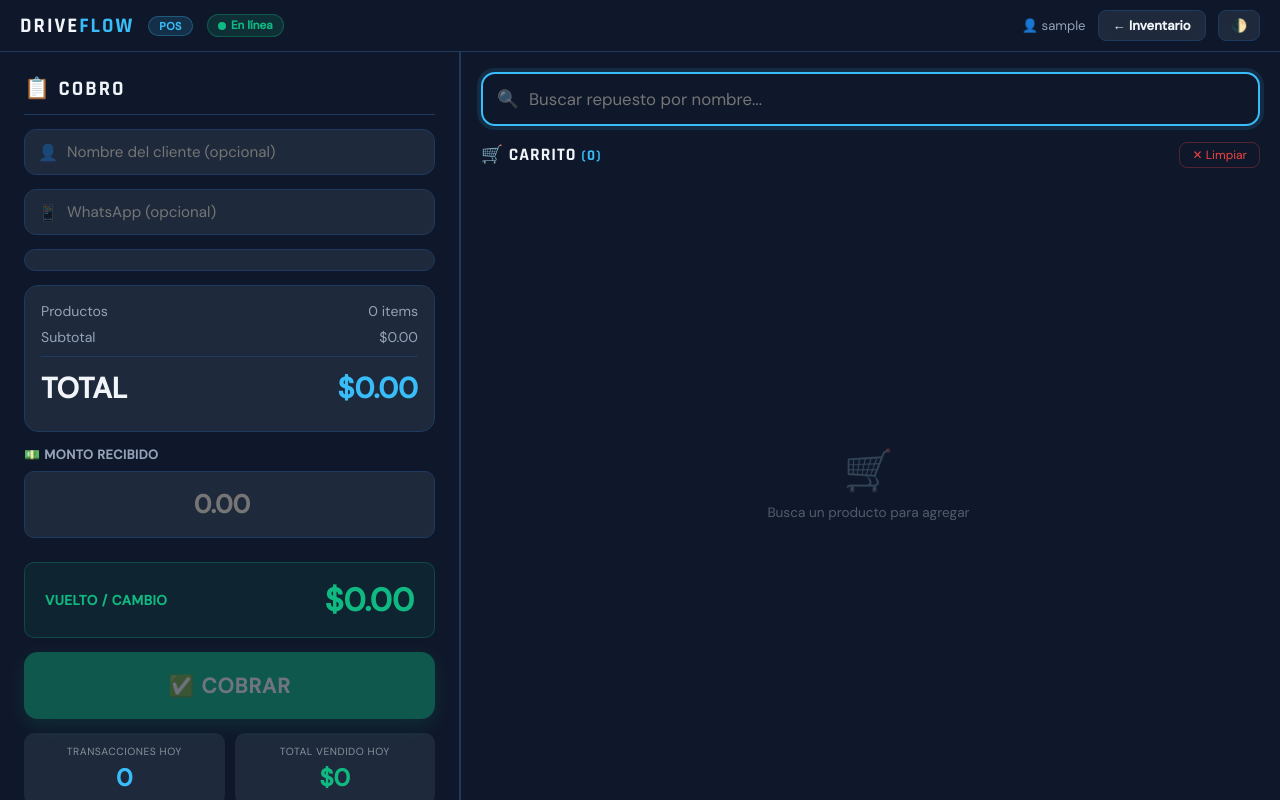
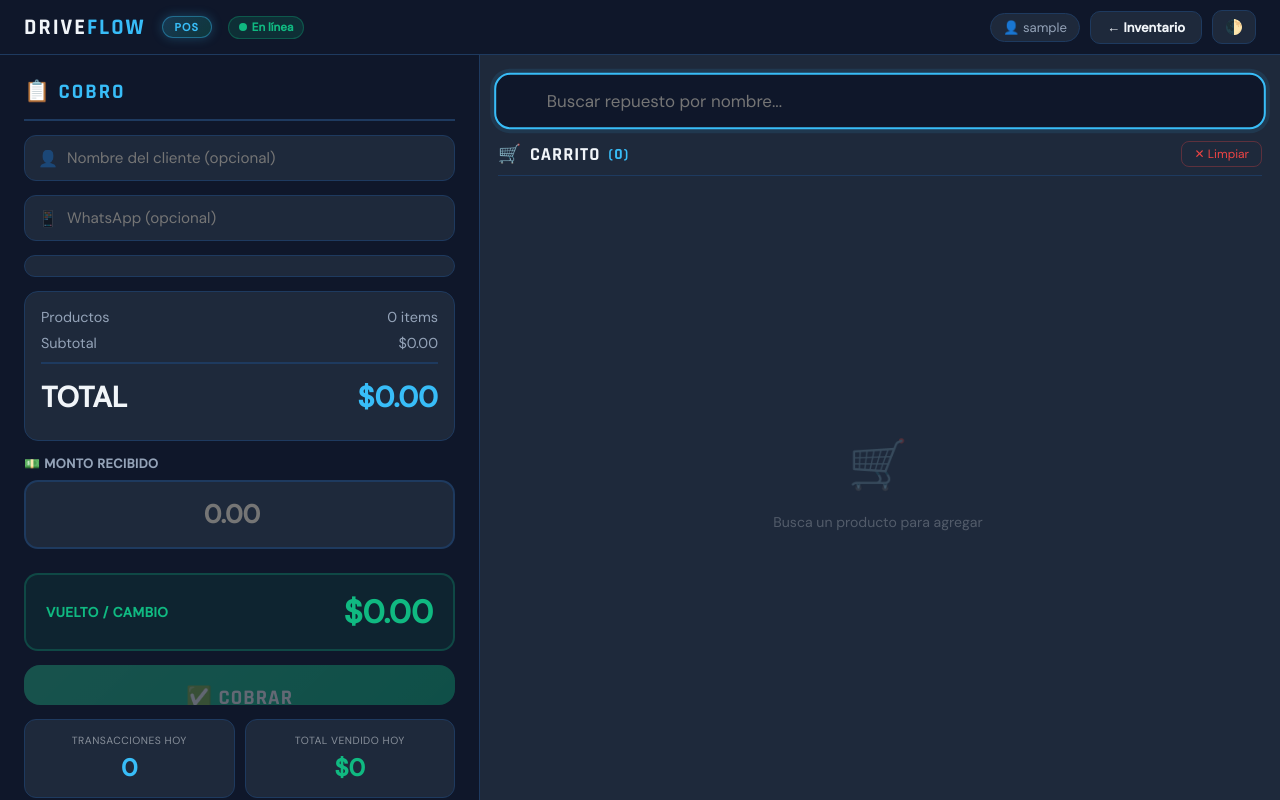
Before and after one commit to FrancoC94/Web-inventario, a Flask app: page /pos/ in a window 1280 px wide. Run offline with Flask 3, Linux system fonts and the light colour scheme; the visitor is signed in with stand-in values (Sample User, id 1); data that the repository does not hold is empty.

Commit message:
INVENTARIO WEB

```diff
--- a/templates/pos.html
+++ b/templates/pos.html
@@ -29,107 +29,117 @@
         body { background:var(--bg); color:var(--text); font-family:'DM Sans',sans-serif; height:100vh; overflow:hidden; display:flex; flex-direction:column; transition:background var(--t),color var(--t); }
 
         /* TOPBAR */
-        .topbar { display:flex; justify-content:space-between; align-items:center; padding:10px 20px; background:var(--panel); border-bottom:1px solid var(--border); flex-shrink:0; }
-        .topbar-left { display:flex; align-items:center; gap:14px; }
-        .logo { font-family:'Rajdhani',sans-serif; font-size:1.3em; font-weight:700; letter-spacing:2px; }
+        .topbar { display:flex; justify-content:space-between; align-items:center; padding:10px 24px; background:var(--panel); border-bottom:1px solid var(--border); flex-shrink:0; }
+        .topbar-left { display:flex; align-items:center; gap:16px; }
+        .logo { font-family:'Rajdhani',sans-serif; font-size:1.4em; font-weight:700; letter-spacing:2px; }
         .logo span { color:var(--primary); }
-        .pos-tag { background:rgba(56,189,248,.15); color:var(--primary); border:1px solid rgba(56,189,248,.3); font-size:.68em; font-weight:700; padding:2px 10px; border-radius:20px; letter-spacing:.5px; }
-        .topbar-right { display:flex; align-items:center; gap:12px; }
-        .user-chip { font-size:.82em; color:var(--muted); }
-        .btn-nav { background:var(--panel2); border:1px solid var(--border); color:var(--text); padding:6px 14px; border-radius:8px; text-decoration:none; font-size:.82em; font-weight:600; transition:var(--t); }
-        .btn-nav:hover { border-color:var(--primary); color:var(--primary); }
-        .theme-btn { background:var(--panel2); border:1px solid var(--border); color:var(--text); padding:6px 12px; border-radius:8px; cursor:pointer; font-size:.82em; font-family:inherit; }
+        .pos-tag { background:linear-gradient(135deg,rgba(56,189,248,.2),rgba(16,185,129,.2)); color:var(--primary); border:1px solid rgba(56,189,248,.4); font-size:.68em; font-weight:700; padding:3px 12px; border-radius:20px; letter-spacing:1px; animation:glow 2s ease infinite; }
+        @keyframes glow { 0%,100%{box-shadow:0 0 0 rgba(56,189,248,0)} 50%{box-shadow:0 0 12px rgba(56,189,248,.3)} }
+        .topbar-right { display:flex; align-items:center; gap:10px; }
+        .user-chip { font-size:.82em; color:var(--muted); background:var(--panel2); padding:5px 12px; border-radius:20px; border:1px solid var(--border); }
+        .btn-nav { background:var(--panel2); border:1px solid var(--border); color:var(--text); padding:7px 16px; border-radius:10px; text-decoration:none; font-size:.82em; font-weight:600; transition:all .2s; }
+        .btn-nav:hover { border-color:var(--primary); color:var(--primary); transform:translateY(-1px); }
+        .theme-btn { background:var(--panel2); border:1px solid var(--border); color:var(--text); padding:7px 12px; border-radius:10px; cursor:pointer; font-size:.9em; font-family:inherit; transition:all .2s; }
+        .theme-btn:hover { transform:rotate(20deg); border-color:var(--primary); }
 
         /* LAYOUT PRINCIPAL */
-        .pos-layout { display:grid; grid-template-columns:460px 1fr; flex:1; overflow:hidden; gap:0; }
+        .pos-layout { display:grid; grid-template-columns:480px 1fr; flex:1; overflow:hidden; gap:0; }
 
-        /* PANEL IZQUIERDO — Cobro (grande) */
+        /* PANEL IZQUIERDO — Cobro */
         .panel-left { display:flex; flex-direction:column; padding:24px; gap:14px; overflow-y:auto; background:var(--panel); border-right:1px solid var(--border); }
 
         /* PANEL DERECHO — Buscador + Carrito */
-        .panel-right { background:var(--panel2); display:flex; flex-direction:column; padding:16px; gap:12px; overflow:hidden; }
+        .panel-right { background:var(--panel2); display:flex; flex-direction:column; padding:18px; gap:12px; overflow:hidden; }
 
         /* BUSCADOR */
         .search-wrap { position:relative; }
-        .search-input { width:100%; background:var(--panel); border:2px solid var(--border); color:var(--text); padding:14px 20px 14px 46px; border-radius:14px; font-family:inherit; font-size:1.05em; outline:none; transition:border-color var(--t), box-shadow var(--t); }
-        .search-input:focus { border-color:var(--primary); box-shadow:0 0 0 4px rgba(56,189,248,.12); }
-        .search-icon { position:absolute; left:16px; top:50%; transform:translateY(-50%); font-size:1.1em; opacity:.5; pointer-events:none; }
-        .search-results { position:absolute; top:calc(100% + 6px); left:0; right:0; background:var(--panel); border:1px solid var(--border); border-radius:12px; box-shadow:0 12px 40px rgba(0,0,0,.4); z-index:50; overflow:hidden; display:none; }
-        .search-results.show { display:block; }
-        .result-item { display:flex; justify-content:space-between; align-items:center; padding:12px 16px; cursor:pointer; transition:background var(--t); border-bottom:1px solid var(--border); }
+        .search-input { width:100%; background:var(--panel); border:2px solid var(--border); color:var(--text); padding:15px 20px 15px 50px; border-radius:16px; font-family:inherit; font-size:1.05em; outline:none; transition:all .25s; }
+        .search-input:focus { border-color:var(--primary); box-shadow:0 0 0 4px rgba(56,189,248,.1); transform:scale(1.01); }
+        .search-icon { position:absolute; left:17px; top:50%; transform:translateY(-50%); font-size:1.15em; opacity:.5; pointer-events:none; transition:opacity .2s; }
+        .search-wrap:focus-within .search-icon { opacity:1; }
+        .search-results { position:absolute; top:calc(100% + 8px); left:0; right:0; background:var(--panel); border:1px solid var(--primary); border-radius:14px; box-shadow:0 16px 48px rgba(0,0,0,.5); z-index:50; overflow:hidden; display:none; }
+        .search-results.show { display:block; animation:dropIn .18s ease; }
+        @keyframes dropIn { from{opacity:0;transform:translateY(-6px)} to{opacity:1;transform:translateY(0)} }
+        .result-item { display:flex; justify-content:space-between; align-items:center; padding:13px 18px; cursor:pointer; transition:background .15s; border-bottom:1px solid var(--border); gap:10px; }
         .result-item:last-child { border-bottom:none; }
-        .result-item:hover { background:rgba(56,189,248,.06); }
-        .result-nombre { font-weight:600; font-size:.92em; margin-bottom:2px; }
+        .result-item:hover { background:rgba(56,189,248,.08); }
+        .result-item:hover .result-nombre { color:var(--primary); }
+        .result-foto { width:36px; height:36px; border-radius:8px; object-fit:cover; flex-shrink:0; background:var(--panel2); }
+        .result-nombre { font-weight:700; font-size:.92em; margin-bottom:2px; transition:color .15s; }
         .result-precio { font-size:.82em; color:var(--primary); font-weight:700; }
-        .result-stock { font-size:.75em; padding:2px 8px; border-radius:10px; font-weight:700; }
+        .result-stock { font-size:.75em; padding:3px 10px; border-radius:12px; font-weight:700; flex-shrink:0; }
         .stock-ok  { background:rgba(16,185,129,.15); color:var(--success); }
         .stock-low { background:rgba(245,158,11,.15);  color:var(--warning); }
         .stock-out { background:rgba(239,68,68,.15);   color:var(--danger); }
-        .no-results { padding:20px; text-align:center; opacity:.4; font-size:.88em; }
+        .no-results { padding:24px; text-align:center; opacity:.4; font-size:.88em; }
 
         /* CARRITO */
-        .carrito-header { display:flex; justify-content:space-between; align-items:center; }
-        .carrito-title { font-family:'Rajdhani',sans-serif; font-size:1.1em; font-weight:700; letter-spacing:1px; }
-        .btn-clear { background:none; border:1px solid rgba(239,68,68,.3); color:var(--danger); padding:4px 12px; border-radius:8px; font-size:.75em; cursor:pointer; font-family:inherit; transition:var(--t); }
-        .btn-clear:hover { background:rgba(239,68,68,.1); }
+        .carrito-header { display:flex; justify-content:space-between; align-items:center; padding-bottom:8px; border-bottom:1px solid var(--border); }
+        .carrito-title { font-family:'Rajdhani',sans-serif; font-size:1.15em; font-weight:700; letter-spacing:1px; display:flex; align-items:center; gap:8px; }
+        .cart-icon { display:inline-block; transition:transform .3s; }
+        .cart-icon.bounce { animation:cartBounce .4s cubic-bezier(.36,.07,.19,.97); }
+        @keyframes cartBounce { 0%,100%{transform:scale(1)} 30%{transform:scale(1.3) rotate(-10deg)} 60%{transform:scale(.9) rotate(5deg)} }
+        .btn-clear { background:none; border:1px solid rgba(239,68,68,.3); color:var(--danger); padding:4px 12px; border-radius:8px; font-size:.75em; cursor:pointer; font-family:inherit; transition:all .2s; }
+        .btn-clear:hover { background:rgba(239,68,68,.1); transform:scale(1.05); }
 
         .carrito-lista { flex:1; overflow-y:auto; display:flex; flex-direction:column; gap:8px; padding-right:4px; }
         .carrito-lista::-webkit-scrollbar { width:4px; }
-        .carrito-lista::-webkit-scrollbar-track { background:transparent; }
         .carrito-lista::-webkit-scrollbar-thumb { background:var(--border); border-radius:4px; }
 
-        .carrito-item { background:var(--panel); border:1px solid var(--border); border-radius:12px; padding:12px 14px; display:flex; align-items:center; gap:10px; transition:transform var(--t); animation:itemIn .25s ease; }
-        @keyframes itemIn { from{opacity:0;transform:translateX(-10px)} to{opacity:1;transform:translateX(0)} }
-        .carrito-item:hover { transform:translateX(3px); }
-        .item-nombre { flex:1; font-weight:600; font-size:.88em; }
-        .item-precio { font-size:.78em; color:var(--muted); }
+        .carrito-item { background:var(--panel); border:1px solid var(--border); border-radius:14px; padding:12px 16px; display:flex; align-items:center; gap:10px; animation:itemIn .3s cubic-bezier(.175,.885,.32,1.275); transition:all .2s; }
+        @keyframes itemIn { from{opacity:0;transform:translateX(-20px) scale(.95)} to{opacity:1;transform:translateX(0) scale(1)} }
+        .carrito-item:hover { border-color:var(--primary); transform:translateX(4px); }
+        .item-nombre { flex:1; font-weight:700; font-size:.9em; }
+        .item-precio { font-size:.76em; color:var(--muted); }
         .item-qty { display:flex; align-items:center; gap:6px; }
-        .qty-btn { width:26px; height:26px; border-radius:6px; border:1px solid var(--border); background:var(--panel2); color:var(--text); cursor:pointer; font-size:1em; font-weight:700; display:flex; align-items:center; justify-content:center; transition:var(--t); }
-        .qty-btn:hover { border-color:var(--primary); color:var(--primary); }
-        .qty-num { min-width:28px; text-align:center; font-weight:700; font-size:.9em; }
-        .item-subtotal { font-weight:700; font-size:.9em; color:var(--primary); min-width:64px; text-align:right; }
-        .item-del { background:none; border:none; color:var(--muted); cursor:pointer; font-size:1em; padding:4px; transition:color var(--t); }
-        .item-del:hover { color:var(--danger); }
+        .qty-btn { width:28px; height:28px; border-radius:8px; border:1px solid var(--border); background:var(--panel2); color:var(--text); cursor:pointer; font-size:1em; font-weight:700; display:flex; align-items:center; justify-content:center; transition:all .15s; }
+        .qty-btn:hover { border-color:var(--primary); color:var(--primary); transform:scale(1.15); }
+        .qty-btn:active { transform:scale(.9); }
+        .qty-num { min-width:28px; text-align:center; font-weight:700; font-size:.95em; }
+        .item-subtotal { font-weight:700; font-size:.95em; color:var(--primary); min-width:68px; text-align:right; }
+        .item-del { background:none; border:none; color:var(--muted); cursor:pointer; font-size:1.1em; padding:4px; transition:all .2s; border-radius:6px; }
+        .item-del:hover { color:var(--danger); transform:scale(1.2) rotate(10deg); background:rgba(239,68,68,.1); }
 
-        .carrito-empty { flex:1; display:flex; flex-direction:column; align-items:center; justify-content:center; opacity:.3; gap:8px; }
-        .carrito-empty div { font-size:2.5em; }
-        .carrito-empty p { font-size:.85em; }
+        .carrito-empty { flex:1; display:flex; flex-direction:column; align-items:center; justify-content:center; opacity:.25; gap:10px; }
+        .carrito-empty div { font-size:3em; animation:float 3s ease infinite; }
+        @keyframes float { 0%,100%{transform:translateY(0)} 50%{transform:translateY(-10px)} }
+        .carrito-empty p { font-size:.88em; }
 
-        /* PANEL DERECHO — Totales + Pago */
-        .panel-right { background:var(--panel); border-left:1px solid var(--border); display:flex; flex-direction:column; padding:20px; gap:16px; overflow-y:auto; }
-
-        .resumen-title { font-family:'Rajdhani',sans-serif; font-size:1.1em; font-weight:700; letter-spacing:1px; padding-bottom:12px; border-bottom:1px solid var(--border); }
-
-        .resumen-linea { display:flex; justify-content:space-between; align-items:center; font-size:.88em; color:var(--muted); margin-bottom:8px; gap:8px; }
-        .resumen-linea.total { font-size:1.3em; font-weight:700; color:var(--text); border-top:1px solid var(--border); padding-top:12px; margin-top:4px; flex-wrap:wrap; }
-        .resumen-linea.total span:last-child { color:var(--primary); font-size:1.1em; white-space:nowrap; }
+        /* PANEL COBRO — estilos mejorados */
+        .resumen-title { font-family:'Rajdhani',sans-serif; font-size:1.4em; font-weight:700; letter-spacing:2px; padding-bottom:14px; border-bottom:2px solid var(--border); color:var(--primary); }
+        .resumen-linea { display:flex; justify-content:space-between; align-items:center; font-size:.9em; color:var(--muted); margin-bottom:8px; gap:8px; }
+        .resumen-linea.total { font-size:1.5em; font-weight:700; color:var(--text); border-top:2px solid var(--border); padding-top:14px; margin-top:6px; }
+        .resumen-linea.total span:last-child { color:var(--primary); transition:all .3s; }
         .resumen-linea span:last-child { white-space:nowrap; }
 
         /* Pago */
-        .pago-section label { font-size:.75em; font-weight:600; color:var(--muted); display:block; margin-bottom:6px; letter-spacing:.5px; text-transform:uppercase; }
-        .pago-input { width:100%; background:var(--panel2); color:var(--text); border:1px solid var(--border); padding:12px 16px; border-radius:10px; font-family:inherit; font-size:1.1em; font-weight:700; outline:none; transition:border-color var(--t); }
-        .pago-input:focus { border-color:var(--success); box-shadow:0 0 0 3px rgba(16,185,129,.15); }
-        .vuelto-box { background:rgba(16,185,129,.08); border:1px solid rgba(16,185,129,.25); border-radius:10px; padding:12px 16px; display:flex; justify-content:space-between; align-items:center; }
-        .vuelto-box .label { font-size:.75em; color:var(--success); font-weight:700; text-transform:uppercase; letter-spacing:.5px; }
-        .vuelto-box .valor { font-size:1.5em; font-weight:700; color:var(--success); }
+        .pago-section label { font-size:.75em; font-weight:700; color:var(--muted); display:block; margin-bottom:8px; letter-spacing:.5px; text-transform:uppercase; }
+        .pago-input { width:100%; background:var(--panel2); color:var(--text); border:2px solid var(--border); padding:16px; border-radius:14px; font-family:inherit; font-size:1.6em; font-weight:700; outline:none; transition:all .25s; text-align:center; }
+        .pago-input:focus { border-color:var(--success); box-shadow:0 0 0 4px rgba(16,185,129,.12); transform:scale(1.01); }
+        .vuelto-box { background:rgba(16,185,129,.08); border:2px solid rgba(16,185,129,.25); border-radius:14px; padding:16px 20px; display:flex; justify-content:space-between; align-items:center; transition:all .3s; }
+        .vuelto-box .label { font-size:.78em; color:var(--success); font-weight:700; text-transform:uppercase; letter-spacing:.5px; }
+        .vuelto-box .valor { font-size:2.2em; font-weight:700; color:var(--success); transition:all .3s; }
         .vuelto-neg { color:var(--danger)!important; }
 
-        /* Botones de pago rápido */
+        /* Pagos rápidos */
         .pagos-rapidos { display:grid; grid-template-columns:1fr 1fr; gap:8px; }
-        .pago-rapido { background:var(--panel2); border:1px solid var(--border); color:var(--text); padding:8px; border-radius:8px; cursor:pointer; font-family:inherit; font-size:.82em; font-weight:600; transition:var(--t); }
-        .pago-rapido:hover { border-color:var(--primary); color:var(--primary); }
+        .pago-rapido { background:var(--panel2); border:1px solid var(--border); color:var(--text); padding:10px; border-radius:10px; cursor:pointer; font-family:inherit; font-size:.88em; font-weight:700; transition:all .2s; }
+        .pago-rapido:hover { border-color:var(--primary); color:var(--primary); transform:translateY(-2px); box-shadow:0 4px 12px rgba(56,189,248,.15); }
+        .pago-rapido:active { transform:scale(.95); }
 
         /* Botón cobrar */
-        .btn-cobrar { width:100%; padding:16px; background:var(--success); color:#fff; border:none; border-radius:14px; font-family:inherit; font-size:1.1em; font-weight:700; cursor:pointer; letter-spacing:.5px; transition:filter var(--t), transform var(--t), box-shadow var(--t); box-shadow:0 6px 20px rgba(16,185,129,.35); }
-        .btn-cobrar:hover { filter:brightness(1.1); transform:translateY(-2px); box-shadow:0 10px 28px rgba(16,185,129,.45); }
-        .btn-cobrar:active { transform:scale(.97); }
-        .btn-cobrar:disabled { opacity:.4; cursor:not-allowed; transform:none; }
+        .btn-cobrar { width:100%; padding:20px; background:var(--success); color:#fff; border:none; border-radius:16px; font-family:'Rajdhani',sans-serif; font-size:1.4em; font-weight:700; cursor:pointer; letter-spacing:1px; transition:all .25s; box-shadow:0 8px 24px rgba(16,185,129,.35); position:relative; overflow:hidden; }
+        .btn-cobrar::after { content:''; position:absolute; inset:0; background:linear-gradient(135deg,rgba(255,255,255,.1),transparent); pointer-events:none; }
+        .btn-cobrar:hover:not(:disabled) { filter:brightness(1.1); transform:translateY(-3px); box-shadow:0 14px 32px rgba(16,185,129,.45); }
+        .btn-cobrar:active:not(:disabled) { transform:scale(.97); }
+        .btn-cobrar:disabled { opacity:.35; cursor:not-allowed; transform:none; box-shadow:none; }
 
-        /* Stats hoy */
+        /* Stats */
         .stats-hoy { display:grid; grid-template-columns:1fr 1fr; gap:10px; }
-        .stat-mini { background:var(--panel2); border-radius:10px; padding:12px; text-align:center; }
-        .stat-mini small { display:block; font-size:.65em; opacity:.5; text-transform:uppercase; letter-spacing:.5px; margin-bottom:4px; }
-        .stat-mini strong { font-size:1.2em; font-weight:700; }
+        .stat-mini { background:var(--panel2); border-radius:12px; padding:14px; text-align:center; border:1px solid var(--border); transition:all .2s; }
+        .stat-mini:hover { border-color:var(--primary); transform:scale(1.02); }
+        .stat-mini small { display:block; font-size:.65em; opacity:.5; text-transform:uppercase; letter-spacing:.5px; margin-bottom:5px; }
+        .stat-mini strong { font-size:1.5em; font-weight:700; }
 
         /* MODAL TICKET */
         .modal-overlay { display:none; position:fixed; inset:0; background:rgba(0,0,0,.8); z-index:200; align-items:center; justify-content:center; backdrop-filter:blur(4px); }
@@ -299,7 +309,7 @@
 
         <!-- Carrito header -->
         <div class="carrito-header">
-            <span class="carrito-title">🛒 CARRITO <span id="itemCount" style="color:var(--primary);font-size:.85em">(0)</span></span>
+            <span class="carrito-title"><span class="cart-icon" id="cartIcon">🛒</span> CARRITO <span id="itemCount" style="color:var(--primary);font-size:.85em">(0)</span></span>
             <button class="btn-clear" onclick="limpiarCarrito()">✕ Limpiar</button>
         </div>
 
@@ -416,9 +426,11 @@ function renderResultados(items) {
     }
     searchResults.innerHTML = items.map(p => {
         const sc = p.stock === 0 ? 'stock-out' : p.stock <= 5 ? 'stock-low' : 'stock-ok';
-        const sl = p.stock === 0 ? 'AGOTADO'   : p.stock <= 5 ? `${p.stock} uds` : `${p.stock} uds`;
+        const sl = p.stock === 0 ? 'AGOTADO' : `${p.stock} uds`;
+        const foto = p.foto ? `<img src="${p.foto}" class="result-foto">` : `<div class="result-foto" style="display:flex;align-items:center;justify-content:center;opacity:.3;font-size:1.2em">📷</div>`;
         return `<div class="result-item" onclick="agregarAlCarrito(${p.id},'${p.nombre.replace(/'/g,"\\'")}',${p.precio},${p.stock})">
-            <div>
+            ${foto}
+            <div style="flex:1">
                 <div class="result-nombre">${p.nombre}</div>
                 <div class="result-precio">$${p.precio.toFixed(2)}</div>
             </div>
@@ -439,6 +451,13 @@ function agregarAlCarrito(id, nombre, precio, stock) {
     } else {
         carrito.push({ id, nombre, precio, cantidad: 1, stock });
     }
+
+    // Animar icono del carrito
+    const icon = document.getElementById('cartIcon');
+    icon.classList.remove('bounce');
+    void icon.offsetWidth;
+    icon.classList.add('bounce');
+    setTimeout(() => icon.classList.remove('bounce'), 400);
 
     searchInput.value = '';
     searchResults.classList.remove('show');
```
